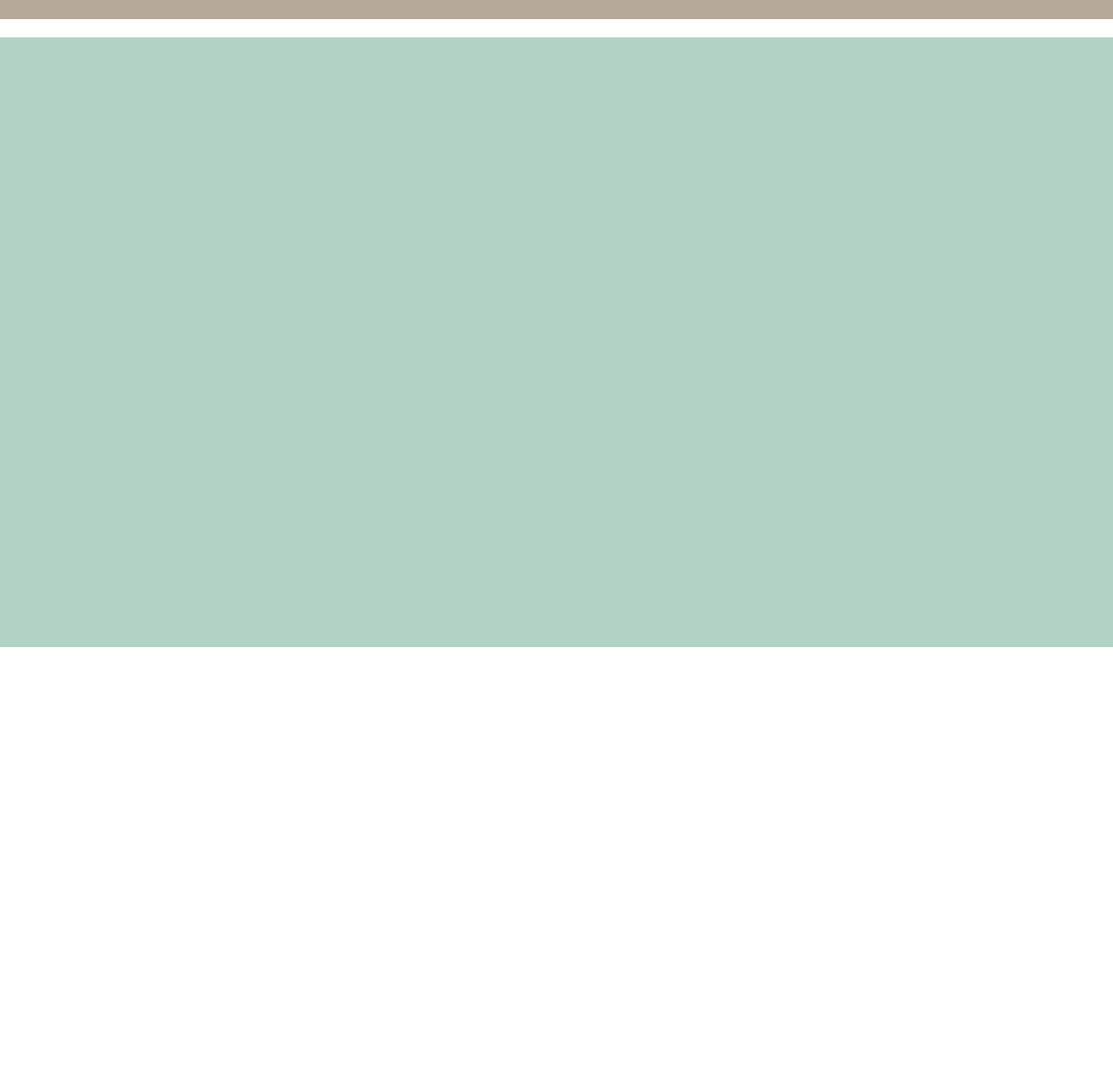
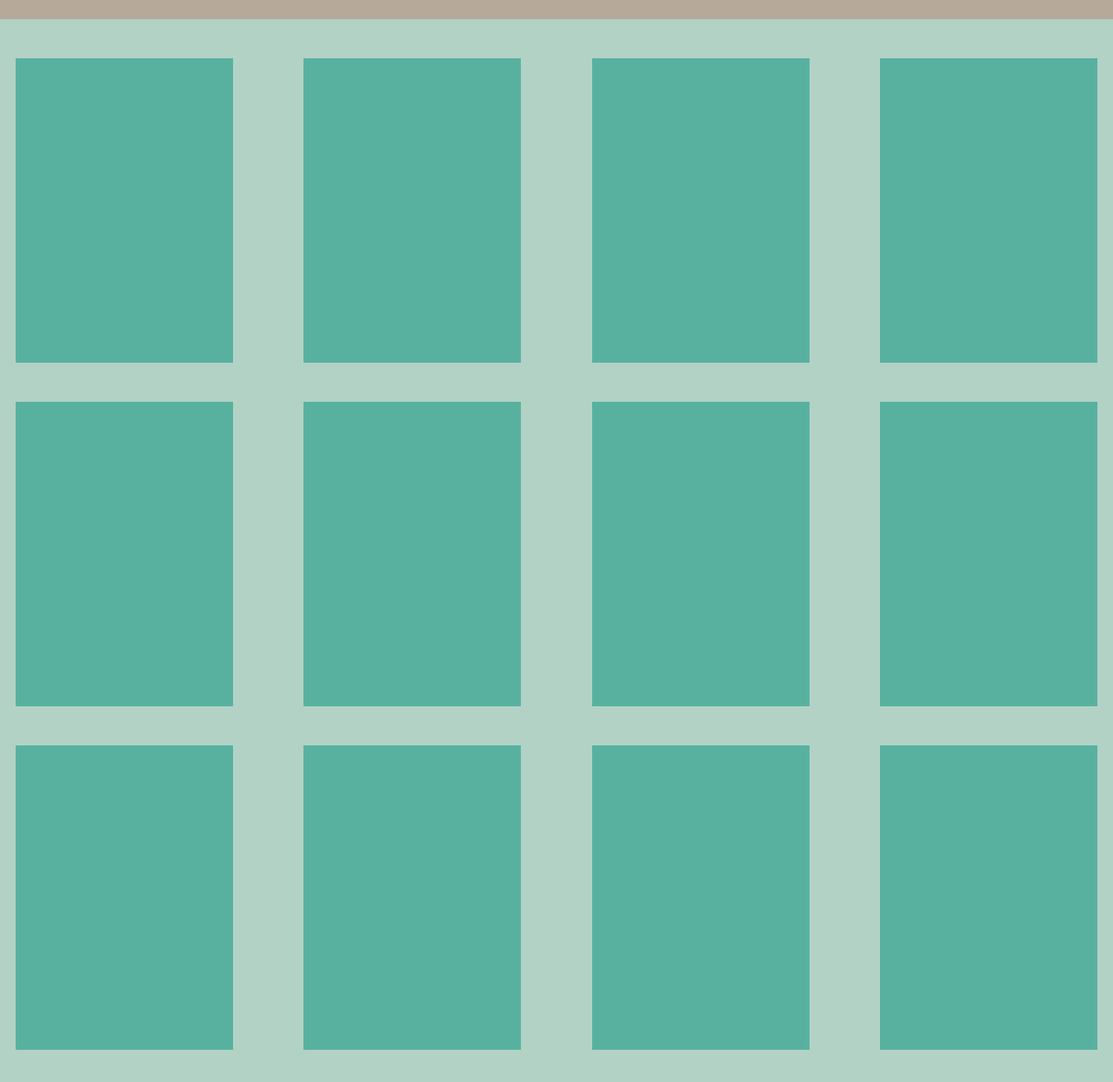
Before and after one commit to SFlrn22/Library, a plain HTML site: page index.html in a window 1280 px wide. Shown: the part 56-1300 px from the top of the page at 87% size. Before the commit the page ends 800 px from the top, so only its background shows below. Drawn offline with Linux system fonts and the light colour scheme.

Commit message:
Make library section layout

```diff
--- a/index.html
+++ b/index.html
@@ -19,7 +19,18 @@
             </nav>
         </div>
         <div class="library">
-
+            <div class="book-card"></div>
+            <div class="book-card"></div>
+            <div class="book-card"></div>
+            <div class="book-card"></div>
+            <div class="book-card"></div>
+            <div class="book-card"></div>
+            <div class="book-card"></div>
+            <div class="book-card"></div>
+            <div class="book-card last-row"></div>
+            <div class="book-card last-row"></div>
+            <div class="book-card last-row"></div>
+            <div class="book-card last-row"></div>
         </div>
     </body>
 </html>
--- a/style.css
+++ b/style.css
@@ -7,9 +7,6 @@
 body {
     min-height: 100vh;
     font-family: Helvetica, Arial, sans-serif;
-    display: grid;
-    grid-template-columns: 1fr;
-    grid-template-rows: 1fr 7.1fr;
 }
 
 nav {
@@ -38,4 +35,22 @@ li:hover {
 
 .library {
     background-color: rgba(177, 210, 197, 1);
+    display: grid;
+    grid-template-columns: repeat(4, 1fr);
+    justify-items: center;
+    align-items: center;
+    gap: 45px;
+    padding: 45px 0;
 }
+
+.book-card {
+    height: 350px;
+    width: 250px;
+    background-color: rgba(0, 145, 123, 0.5);
+    display: flex;
+    flex-direction: column;
+}
+
+/* .book-card:last-child {
+    margin-bottom: 40px;
+} */
```
